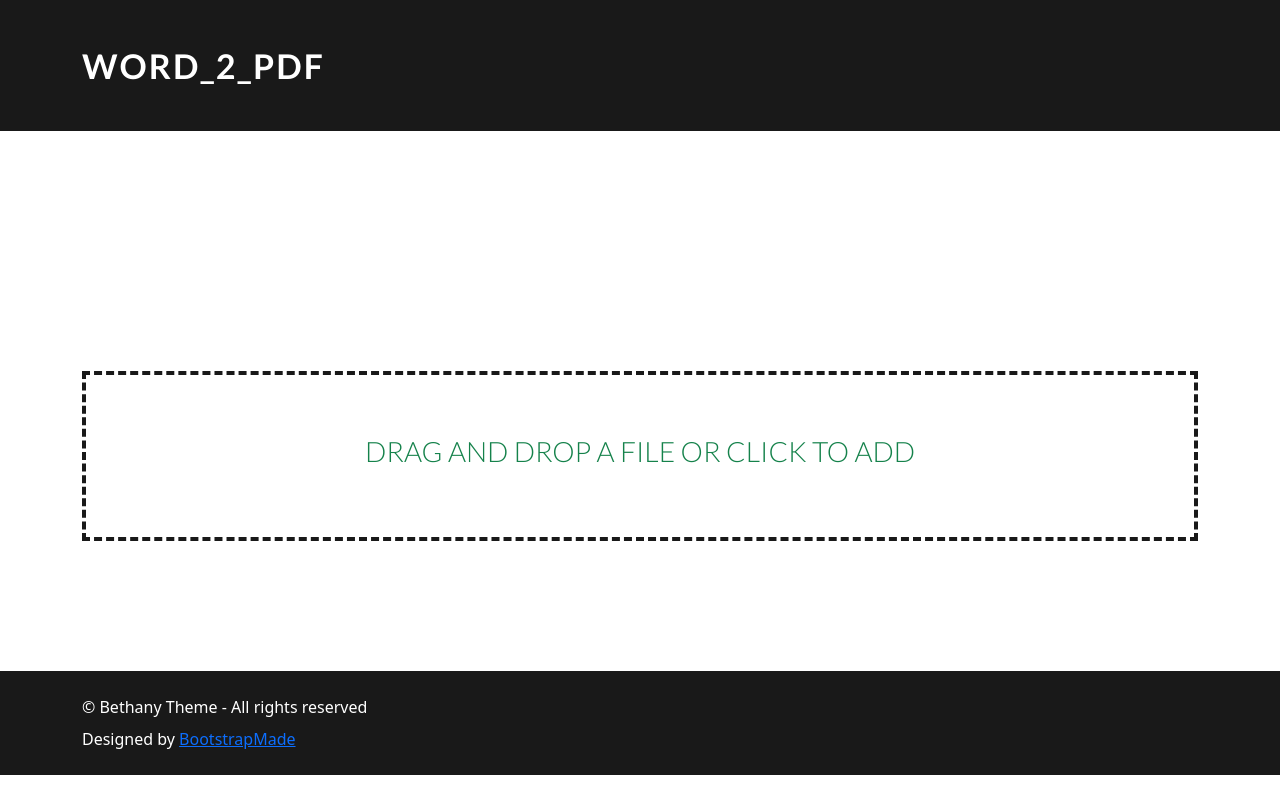
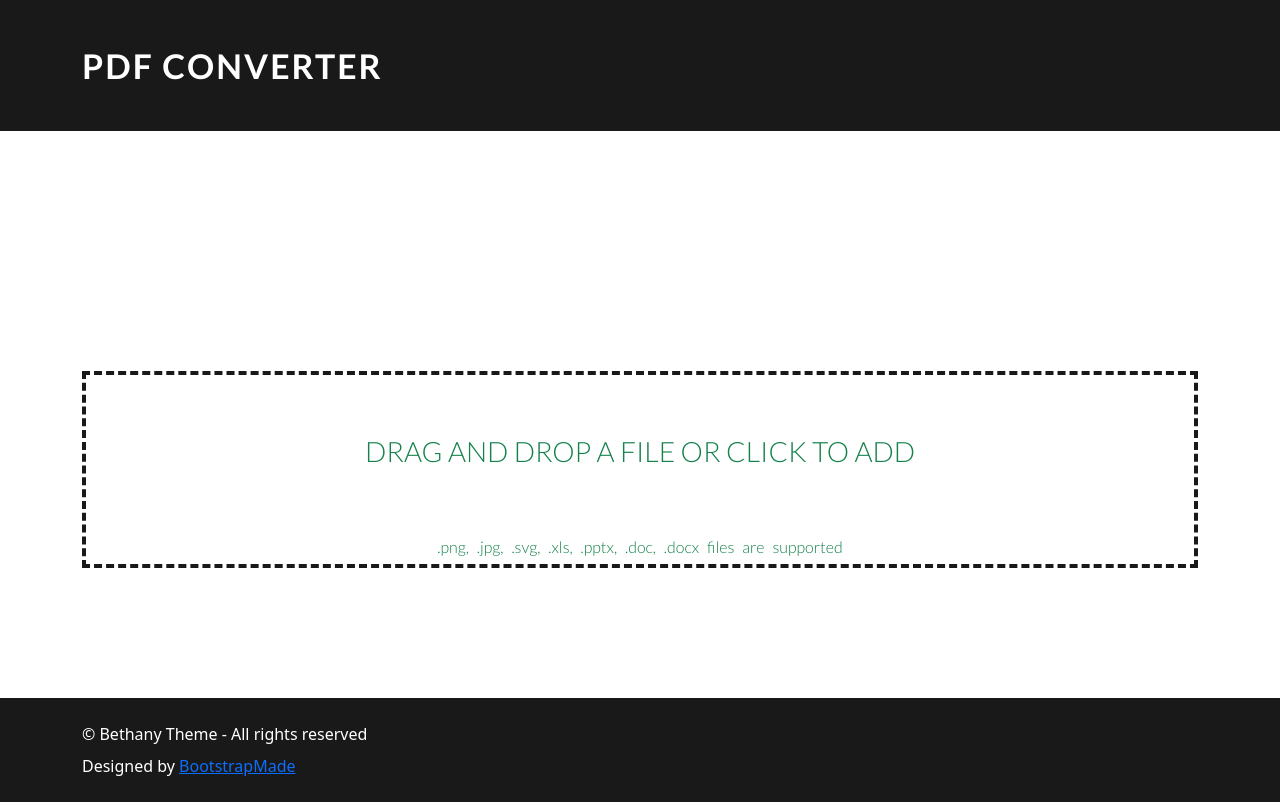
Before and after one commit to Darasimi-Ajewole/PdfConv, a React (Create React App) app in the folder assets/: page / in a window 1280 px wide. Built offline with nearby package versions, Linux system fonts and the light colour scheme; no server answers.

Commit message:
Needed UI changes for readability purpose

```diff
--- a/assets/src/components/Drop-Container.tsx
+++ b/assets/src/components/Drop-Container.tsx
@@ -72,6 +72,10 @@ const Container = (props: ContainerProps) => {
       </form>
       <div className="drag-text">
         <h3>Drag and drop a file or click to add</h3>
+        <h6>
+          {" "}
+          .png, .jpg, .svg, .xls, .pptx, .doc, .docx files are supported{" "}
+        </h6>
       </div>
     </div>
   );
--- a/assets/src/components/Header.tsx
+++ b/assets/src/components/Header.tsx
@@ -6,7 +6,7 @@ const Header = () => (
           <div className="col-md-12">
             <div className="navbar-header">
               <a href="#header" className="navbar-brand">
-                Word_2_PDF
+                PDF Converter
               </a>
             </div>
           </div>
--- a/assets/src/styles/index.css
+++ b/assets/src/styles/index.css
@@ -117,14 +117,23 @@ h6 {
   text-align: center;
 }
 
-.drag-text h3 {
+.drag-text h3,
+.drag-text h6 {
   font-weight: 100;
-  text-transform: uppercase;
   color: #15824b;
-  padding: 60px 0;
 }
 
-.btn {
+.drag-text h3 {
+  padding: 60px 0;
+  text-transform: uppercase;
+}
+
+.drag-text h6 {
+  word-spacing: 0.3rem;
+  font-size: medium;
+}
+
+.drag-text h .btn {
   letter-spacing: 1px;
 }
 
```
